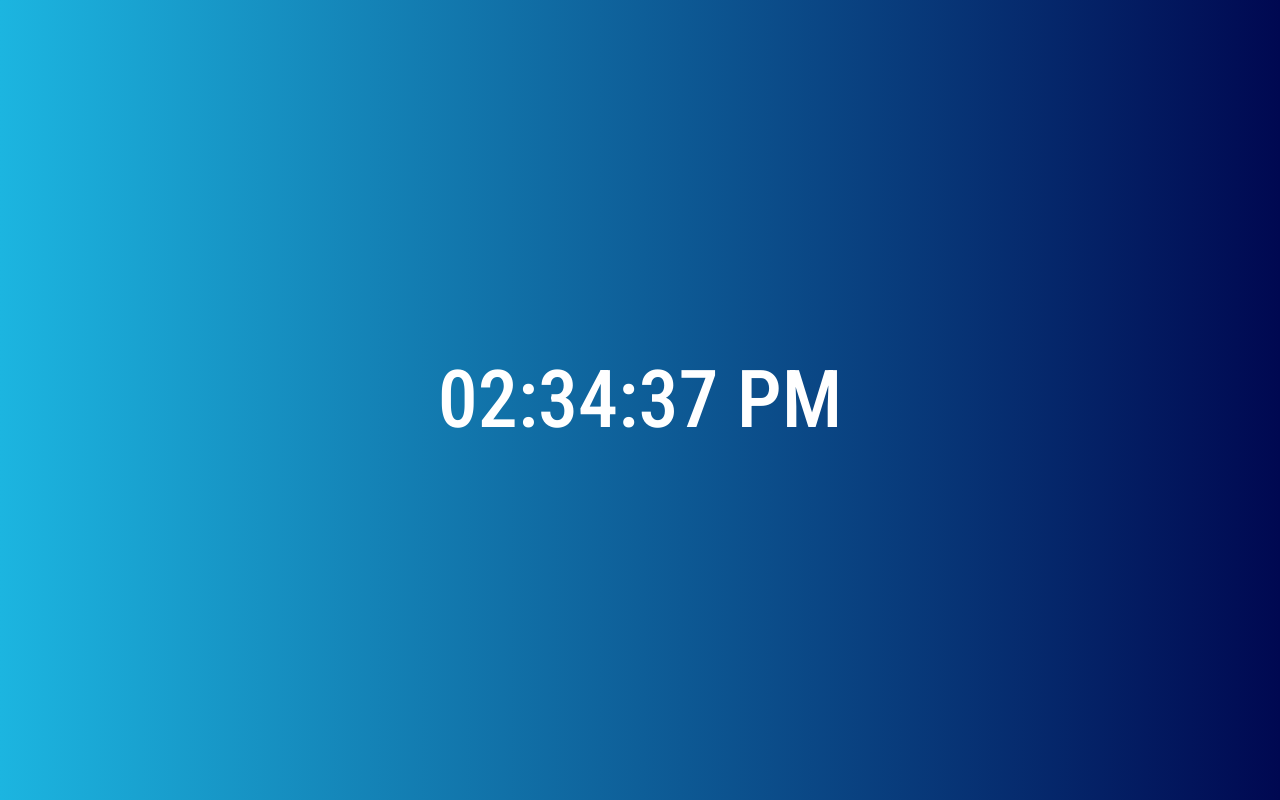
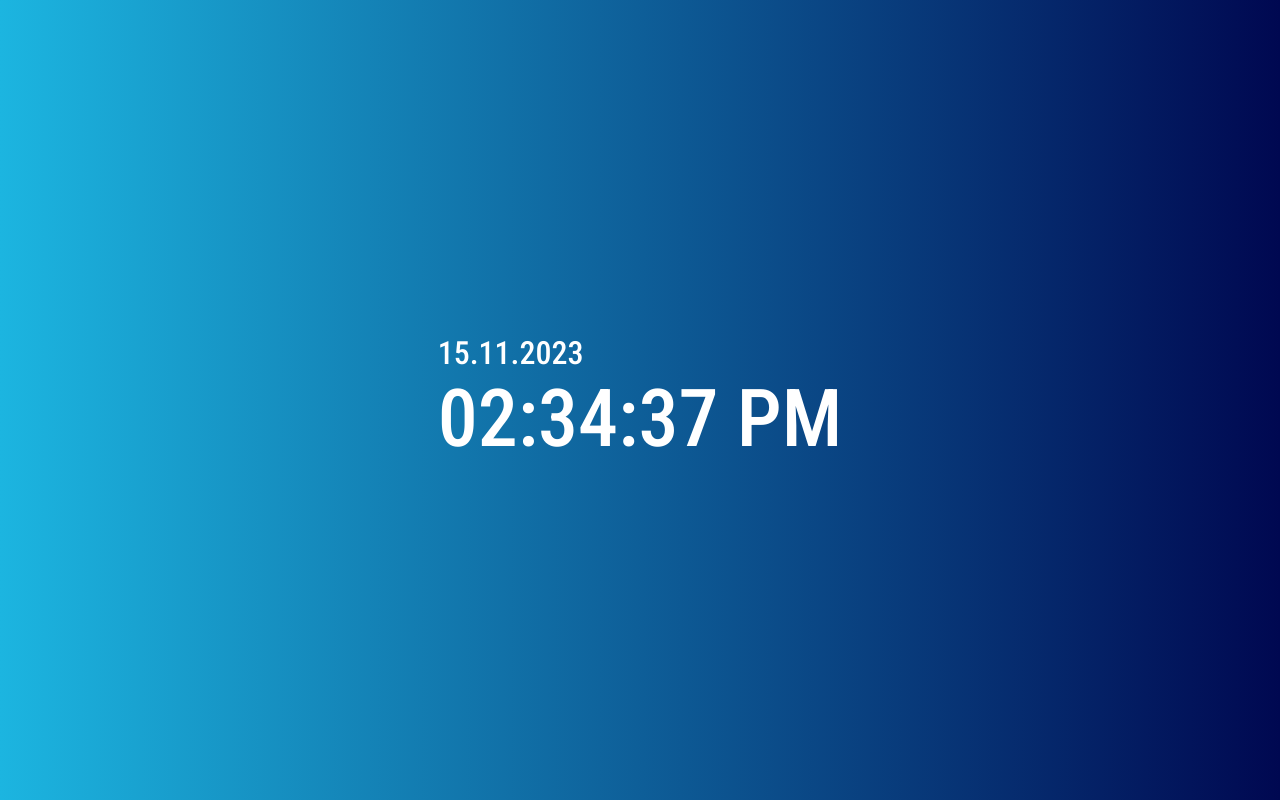
Before and after one commit to karthikeyanselvam18/digital-clock, a plain HTML site: page index.html in a window 1280 px wide. Drawn offline with Linux system fonts and the light colour scheme.

Commit message:
added date

```diff
--- a/index.html
+++ b/index.html
@@ -11,6 +11,7 @@
   </head>
   <body>
     <div class="container">
+        <span class="date">11.12.23</span>
       <span class="clock"></span>
     </div>
   </body>
--- a/script.js
+++ b/script.js
@@ -1,14 +1,19 @@
-const clock = document.querySelector(".clock");
-
+const clockText = document.querySelector(".clock");
+const dateText = document.querySelector(".date");
+console.log(new Date());
 setInterval(() => {
-  const date = new Date();
-  let hour = date.getHours();
-  const min = date.getMinutes().toString().padStart(2, "0");
-  const sec = date.getSeconds().toString().padStart(2, "0");
+  const dateObject = new Date();
+  let hour = dateObject.getHours();
+  const min = dateObject.getMinutes().toString().padStart(2, "0");
+  const sec = dateObject.getSeconds().toString().padStart(2, "0");
   const meridiem = hour > 12 ? "PM" : "AM";
   if (hour > 12) hour -= 12;
-  console.log(hour);
-  clock.innerHTML = `${hour
+  clockText.innerHTML = `${hour
     .toString()
     .padStart(2, "0")}:${min}:${sec} ${meridiem}`;
+
+  const date = dateObject.getDate();
+  const month = dateObject.getMonth();
+  const year = dateObject.getFullYear();
+  dateText.innerHTML = `${date}.${month}.${year}`;
 }, 500);
--- a/style.css
+++ b/style.css
@@ -3,13 +3,25 @@
   margin: 0;
   font-family: "Roboto Condensed", sans-serif;
 }
+body {
+  background: linear-gradient(90deg, #1cb5e0 0%, #000851 100%);
+  height: 100dvh;
+  display: flex;
+  flex-direction: column;
+  justify-content: center;
+  align-items: center;
+}
 .container {
-  height: 100dvh;
-  display: grid;
-  place-items: center;
-  background: linear-gradient(90deg, #1cb5e0 0%, #000851 100%);
+  display: flex;
+  flex-direction: column;
 }
-span {
+
+.date {
+  font-size: 2rem;
+  color: rgb(255, 255, 255);
+}
+
+.clock {
   font-size: 5rem;
   color: rgb(255, 255, 255);
 }
```
